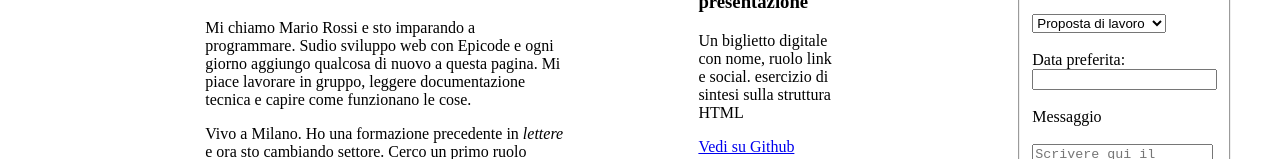
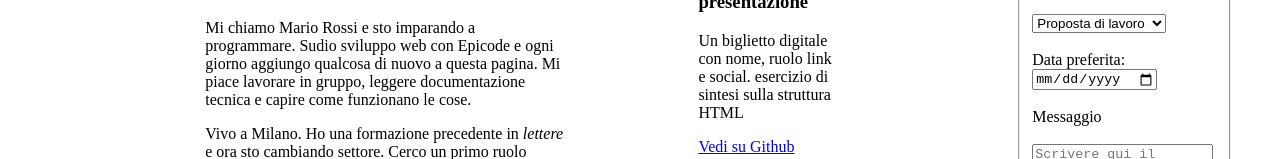
Before and after one commit to LilMagy/Epicode-corso, a plain HTML site: page EPICODE-corso/compiti_Giornalieri/boilerplate.html in a window 1280 px wide. Shown: the part 354-513 px from the top of the page. Drawn offline with Linux system fonts and the light colour scheme; files that its build step writes are made by us from their sources.

Commit message:
Update boilerplate.html

```diff
--- a/EPICODE-corso/compiti_Giornalieri/boilerplate.html
+++ b/EPICODE-corso/compiti_Giornalieri/boilerplate.html
@@ -145,7 +145,7 @@
                 </select><br><br>
 
                 <label for="date2">Data preferita:</label>
-                <input type="date2" id="date2" name="date2"><br><br>
+                <input type="date" id="date2" name="date2"><br><br>
                 <label for="messaggio">Messaggio</label><br><br>
                 <textarea name="messaggio" id="messaggio" rows="5" placeholder="Scrivere qui il proprio messaggio"
                     required></textarea> <br><br>
```
